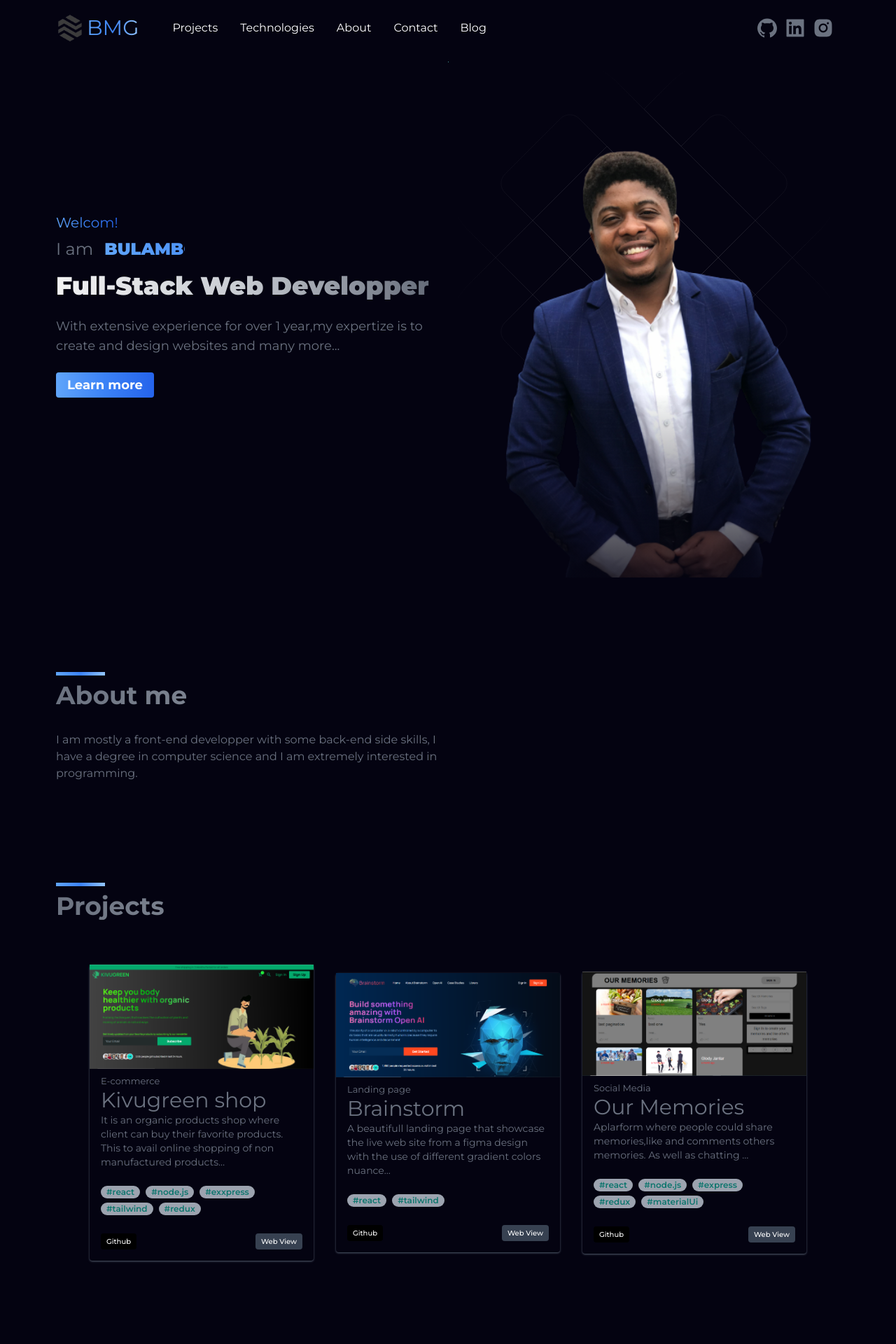
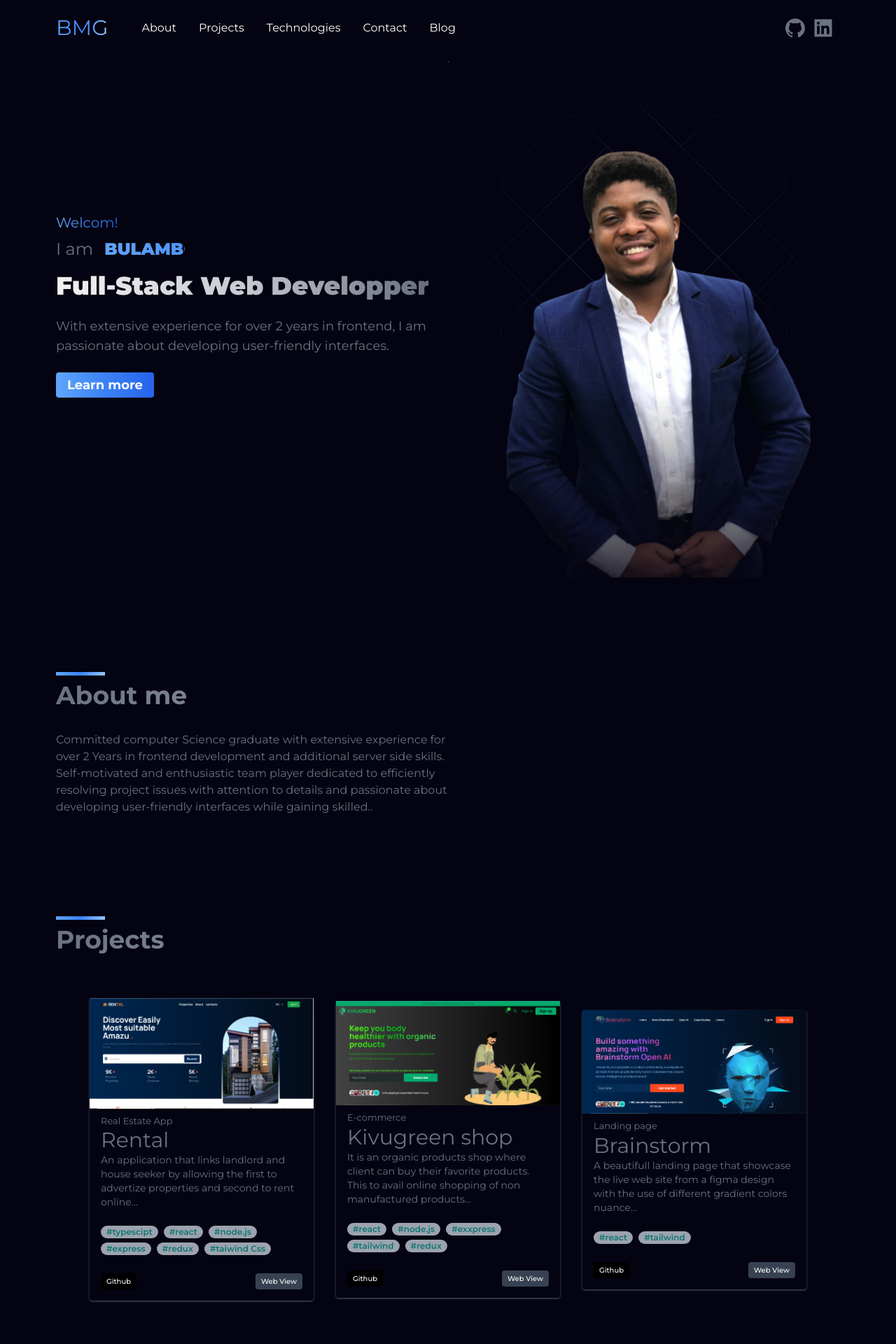
Before and after one commit to jantar25/Portfolio, a React (Create React App) app: page / in a window 1280 px wide. Shown: the top 1920 px of the page at 70% size. Built offline with nearby package versions, Linux system fonts and the light colour scheme.

Commit message:
performing some changes

```diff
--- a/src/Sections/About/about.tsx
+++ b/src/Sections/About/about.tsx
@@ -9,8 +9,11 @@ const about = () => {
             </div>
             <div className='flex flex-col md:flex-row'>
                 <div className='flex-1'>
-                    <p>I am mostly a front-end developper with some back-end side skills,
-                    I have a degree in computer science and I am extremely interested in programming.
+                    <p>Committed computer Science graduate with extensive experience for over 2 Years
+                     in frontend development and additional server side skills. Self-motivated and
+                     enthusiastic team player dedicated to efficiently resolving project issues with
+                     attention to details and passionate about developing user-friendly interfaces
+                     while gaining skilled..
                     </p>
                 </div>
                 <div className='flex-1'>
--- a/src/component/DummyData/Data.ts
+++ b/src/component/DummyData/Data.ts
@@ -1,11 +1,21 @@
 const kivugreen = require("../../images/kivugreen.PNG")
 const brainstorm = require("../../images/Brainstorm.PNG")
-const ourmemo = require("../../images/memo.PNG")
+const rental = require("../../images/rental.PNG")
 
 
 export const ProjectData =[
     {
         id:1,
+        img:rental,
+        title:"Rental",
+        cat:"Real Estate App",
+        description:"An application that links landlord and house seeker by allowing the first to advertize properties and second to rent online",
+        technologies:['typescipt','react','node.js','express','redux','taiwind Css'],
+        linkWeb:'https://kigalirental.vercel.app/',
+        linkGithub:'https://github.com/jantar25/Rental',
+    },
+    {
+        id:2,
         img:kivugreen,
         title:"Kivugreen shop",
         cat:"E-commerce",
@@ -16,7 +26,7 @@ export const ProjectData =[
     },
 
     {
-        id:2,
+        id:3,
         img:brainstorm,
         title:"Brainstorm",
         cat:"Landing page",
@@ -25,41 +35,15 @@ export const ProjectData =[
         linkWeb:'https://branstorm.netlify.app/',
         linkGithub:'https://github.com/jantar25/Brainstorm-Tailwind',
     },
-    {
-        id:3,
-        img:ourmemo,
-        title:"Our Memories",
-        cat:"Social Media",
-        description:" Aplarform where people could share memories,like and comments others memories. As well as chatting ",
-        technologies:['react','node.js','express','redux','materialUi'],
-        linkWeb:'https://ourmemos.netlify.app/',
-        linkGithub:'https://github.com/jantar25/MERN-Memory-App',
-    },
     // {
     //     id:4,
-    //     // img:Meats,
-    //     title:"Meat",
-    //     cat:"Game",
-    //     description:" Summer is coming to a close just around the corner. But it's not too late to squeeze in another weekend trip",
-    //     technologies:['react','node.js','tailwind'],
-    // },
-
-    // {
-    //     id:5,
-    //     // img:All,
-    //     title:"All Products",
-    //     cat:"All",
-    //     description:" Summer is coming to a close just around the corner. But it's not too late to squeeze in another weekend trip",
-    //     technologies:['react','node.js','tailwind'],
-    // },
-
-    // {
-    //     id:6,
-    //     // img:All,
-    //     title:"Last one",
-    //     cat:"All",
-    //     description:" Summer is coming to a close just around the corner. But it's not too late to squeeze in another weekend trip",
-    //     technologies:['react','node.js','tailwind'],
+    //     img:ourmemo,
+    //     title:"Our Memories",
+    //     cat:"Social Media",
+    //     description:" A platform where people could share memories,like and comments others memories. As well as chatting ",
+    //     technologies:['react','node.js','express','redux','materialUi'],
+    //     linkWeb:'https://ourmemos.netlify.app/',
+    //     linkGithub:'https://github.com/jantar25/MERN-Memory-App',
     // },
 
 ]
--- a/src/component/Hero/hero.tsx
+++ b/src/component/Hero/hero.tsx
@@ -19,8 +19,8 @@ const Hero = () => {
               <h1 className='text-transparent bg-clip-text bg-gradient-to-r from-white via-gray-300 to-gray-500 font-Manrope text-2xl
                md:text-4xl font-black pt-4 animate-pulse'>Full-Stack Web Developper</h1>
               <p className='font-Manrope text-lg text-text my-6'>
-                  With extensive experience for over 1 year,my expertize
-                  is to create and design websites and many more...</p>
+                  With extensive experience for over 2 years in frontend,
+                  I am passionate about developing user-friendly interfaces.</p>
                   <Link className="cursor-pointer" to="about" smooth={true} duration={500}>
                     <button className='bg-gradient-to-r from-blue-400 via-blue-500 to-blue-600 px-4 py-1 rounded font-Manrope
                     font-bold text-white text-lg' type='button'>Learn more</button>
--- a/src/component/NavBar/navbar.tsx
+++ b/src/component/NavBar/navbar.tsx
@@ -1,22 +1,21 @@
 import React,{useState,useEffect, useRef} from 'react';
 import { Link } from 'react-scroll'
-import {AiFillGithub,AiFillLinkedin,AiFillInstagram} from 'react-icons/ai'
+import {AiFillGithub,AiFillLinkedin} from 'react-icons/ai'
 import {RiCloseLine,RiMenu4Line} from 'react-icons/ri'
-const logo = require("../../images/logo.png")
 
 
 const Menu = ({menu}:any)=>(
   <>
     <p className="text-white font-Manrope mx-4 my-1 text-base hover:text-gray-300">
+    <Link className="cursor-pointer" to="about" smooth={true} duration={500} onClick={menu}>About</Link></p>
+    <p className="text-white font-Manrope mx-4 my-1 text-base hover:text-gray-300">
     <Link className="cursor-pointer" to="Projects" smooth={true} duration={500} onClick={menu}>Projects</Link></p>
     <p className="text-white font-Manrope mx-4 my-1 text-base hover:text-gray-300">
     <Link className="cursor-pointer" to="technologies" smooth={true} duration={500} onClick={menu}>Technologies</Link></p>
-    <p className="text-white font-Manrope mx-4 my-1 text-base hover:text-gray-300">
-    <Link className="cursor-pointer" to="about" smooth={true} duration={500} onClick={menu}>About</Link></p>
     <p className="text-white font-Manrope mx-4 my-1 text-base hover:text-gray-300" >
     <Link className="cursor-pointer" to="contact" smooth={true} duration={500} onClick={menu}>Contact</Link></p>
     <p className="text-white font-Manrope mx-4 my-1 text-base hover:text-gray-300">
-    <Link className="cursor-pointer" to="blog" smooth={true} duration={500} onClick={menu}>Blog</Link></p>
+    <Link className="cursor-pointer" to="/blog" smooth={true} duration={500} onClick={menu}>Blog</Link></p>
   </>
 )
 
@@ -26,8 +25,6 @@ const MenuSocialMedia = ()=>(
       <AiFillGithub style = {{fontSize: "2rem"}}/></a>
     <a className='mr-2 hover:translate-y-1 duration-200' href='https://www.linkedin.com/in/bulambo-mwendelwa-gloire-5a0755191/'>
       <AiFillLinkedin style = {{fontSize: "2rem"}}/></a>
-    <a className='mr-2 hover:translate-y-1 duration-200' href='https://www.instagram.com/glody___jantar/'>
-      <AiFillInstagram style = {{fontSize: "2rem"}}/></a>
   </>
 )
 
@@ -58,10 +55,7 @@ const Navbar = () => {
           <div className="flex-1 flex justify-start items-center">
             <Link className="cursor-pointer" to="Home" smooth={true} duration={500}>
               <div className="flex items-center mr-8">
-                <div className="mr-1 w-10">
-                  <img className='min-w-full' src={logo} alt="test" />
-                </div>
-                <h1 className="hidden sm:flex text-3xl font-Manrope text-transparent bg-clip-text
+                <h1 className="flex text-3xl font-Manrope text-transparent bg-clip-text
                 bg-gradient-to-r from-blue-400 via-blue-500 to-blue-300">BMG</h1>
               </div>
             </Link>
```
Also changed, not shown: src/images/logo.png (deleted), src/images/rental.PNG (added).
